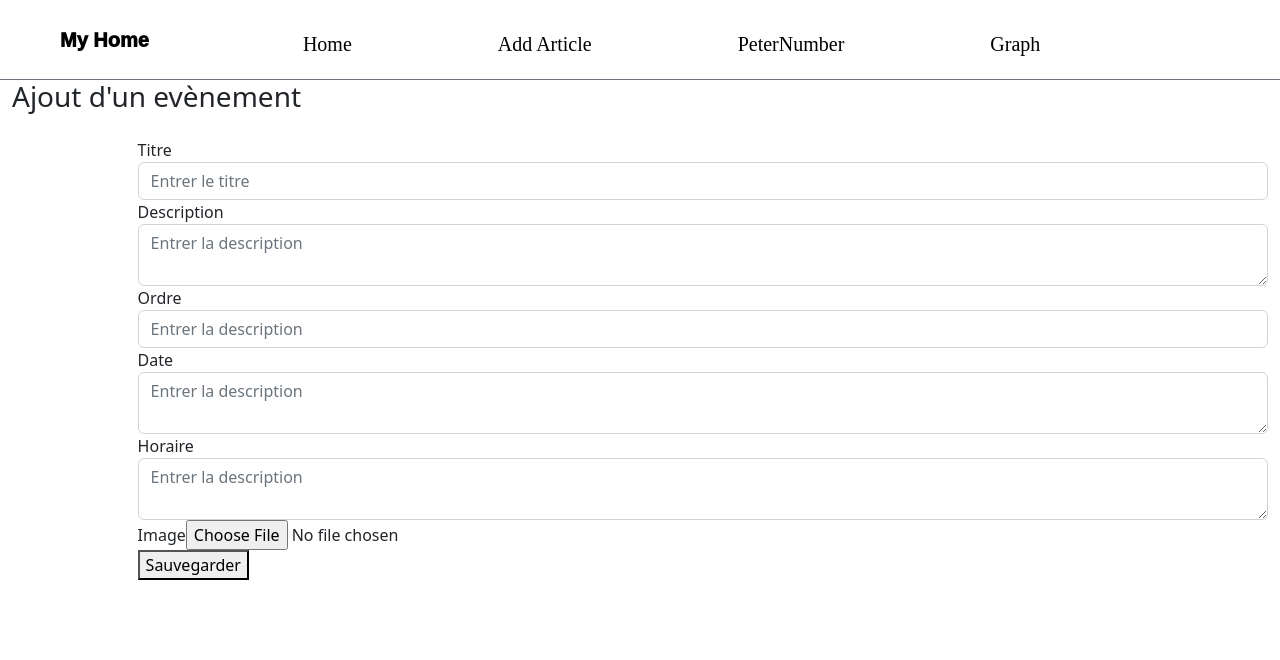
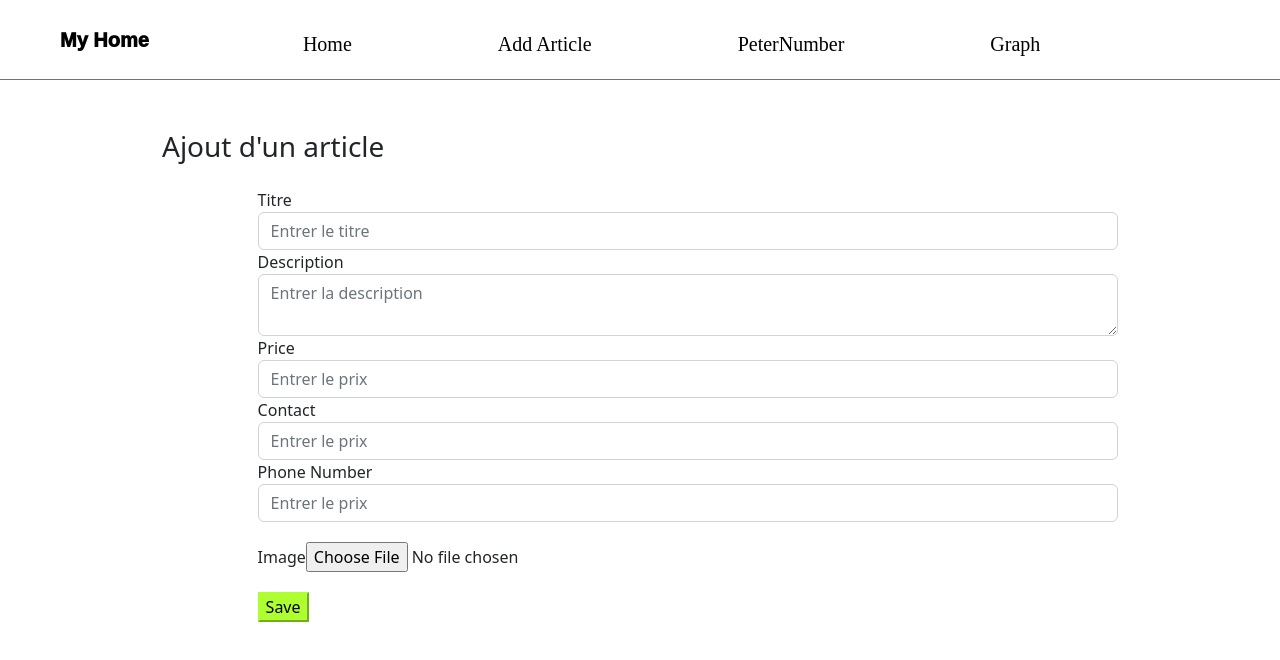
Before and after one commit to baraaj/MyHome, a React (Create React App) app: page /Annonce in a window 1280 px wide. Shown: the top 660 px of the page. Built offline with nearby package versions, Linux system fonts and the light colour scheme.

Commit message:
Annonce commit

```diff
--- a/src/components/Annonce/Annonce.js
+++ b/src/components/Annonce/Annonce.js
@@ -37,7 +37,7 @@ alert("Event added !")})
 .catch(error => console.log('error', error));
    }*/
   return (
-    <div id="wrapper">
+    <div id="wrapper" style={{alignContent:"center",alignItems:"center",padding:"50px 150px"}}>
 
 
 
@@ -51,7 +51,7 @@ alert("Event added !")})
 
 
                                 <div class="d-sm-flex align-items-center justify-content-between mb-4">
-                                    <h1 class="h3 mb-0 title">Ajout d'un evènement</h1>
+                                    <h1 class="h3 mb-0 title">Ajout d'un article</h1>
 
                                 </div>
                                <div class="">
@@ -69,29 +69,30 @@ alert("Event added !")})
   </div>
 
   <div class="form-group ">
-    <label for="club">Ordre</label>
-    <input pattern="[0-9]*" type="number" class="form-control" id="club" aria-describedby="Help" placeholder="Entrer la description"onChange={(e)=>setOrdre(e.target.value)}/>
+    <label for="club">Price</label>
+    <input  type="number" class="form-control" id="club" aria-describedby="Help" placeholder="Entrer le prix"onChange={(e)=>setOrdre(e.target.value)}/>
 
   </div>
   <div class="form-group ">
-    <label for="club">Date</label>
-    <textarea type="text" class="form-control" id="club" aria-describedby="Help" placeholder="Entrer la description"onChange={(e)=>setDate(e.target.value)}/>
+    <label for="club">Contact</label>
+    <input  type="number" class="form-control" id="club" aria-describedby="Help" placeholder="Entrer le prix"onChange={(e)=>setOrdre(e.target.value)}/>
 
   </div>
   <div class="form-group ">
-    <label for="club">Horaire</label>
-    <textarea type="text" class="form-control" id="club" aria-describedby="Help" placeholder="Entrer la description"onChange={(e)=>setHoraire(e.target.value)}/>
+    <label for="club">Phone Number</label>
+    <input  type="number" class="form-control" id="club" aria-describedby="Help" placeholder="Entrer le prix"onChange={(e)=>setOrdre(e.target.value)}/>
 
   </div>
-  <div class="form-group ">
+  <div class="form-group " style={{margin:"20px 0px"}}>
 
 <label for="exampleFormControlFile1">Image</label>
 <input type="file" class="form-control-file" id="exampleFormControlFile1" onChange={Imagehandler}/>
 
 </div>
 
-
-  <button type="submit" class="btn-2 d-flex justify-content-center text-center">Sauvegarder</button>
+<div class="form-group " style={{alignSelf:"center"}}>
+  <button type="submit" class="btn-2 d-flex justify-content-center text-center" style={{backgroundColor:"greenyellow",borderColor:"greenyellow"}}>Save</button>
+</div>
 </form>
  </div>
 
```
